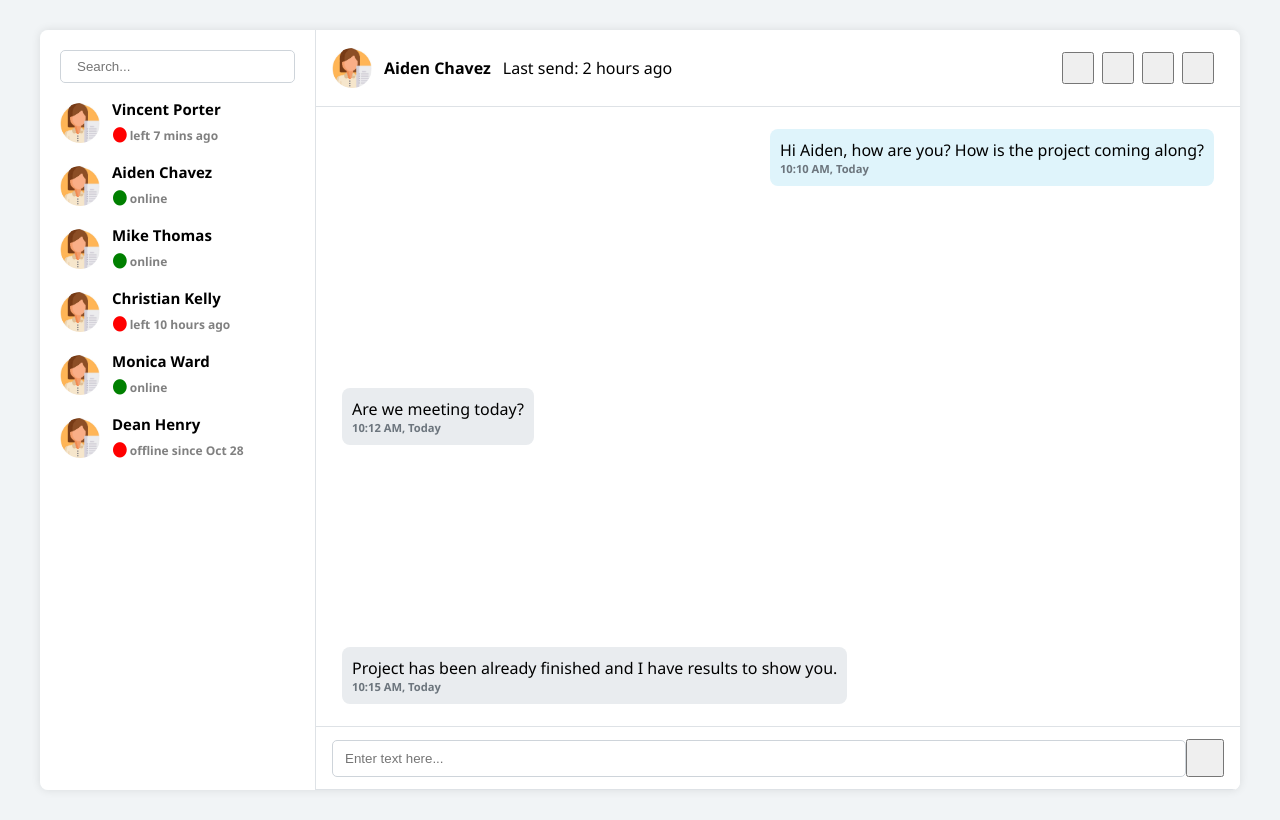
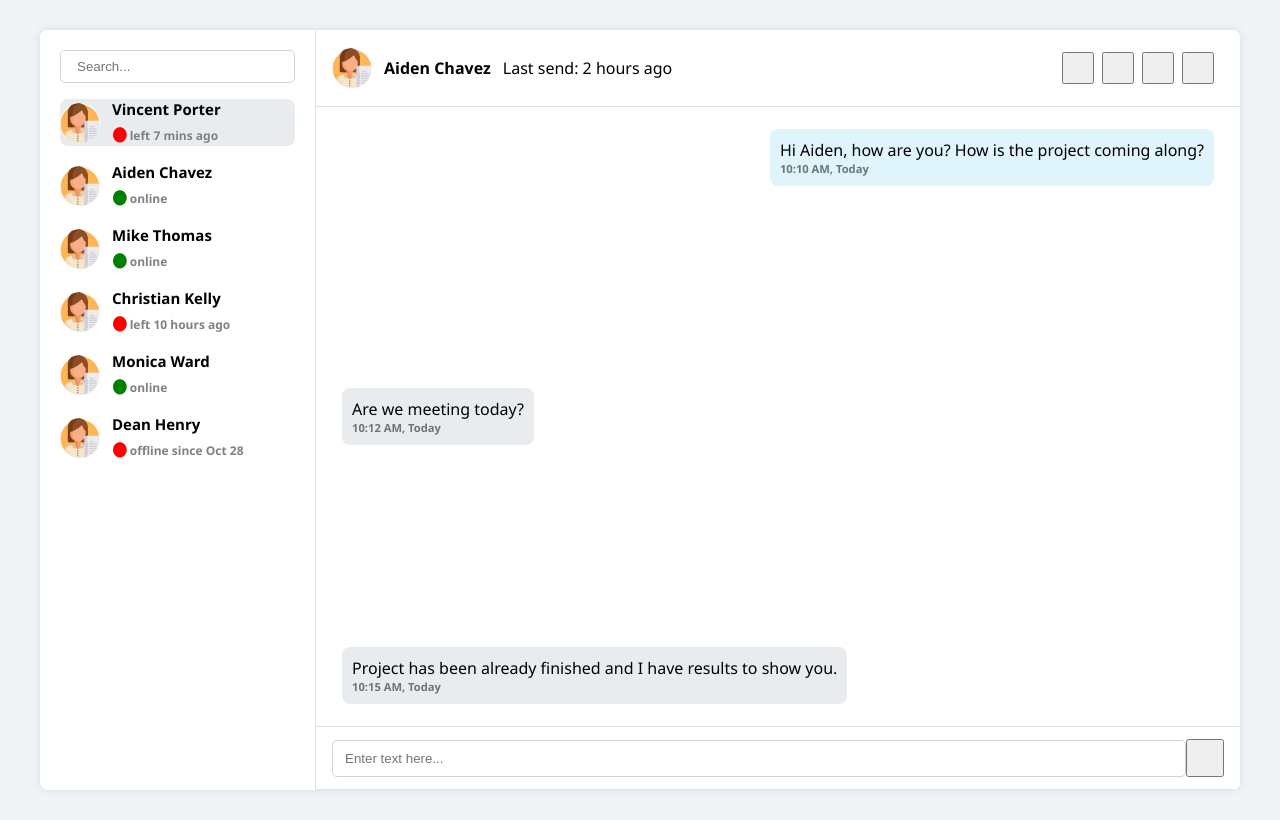
Before and after one commit to Salasevicius/chat-ui-tp1, a plain HTML site: page index.html in a window 1280 px wide. In both pictures the pointer is over the item 177 px from the left and 122 px from the top of the page. Drawn offline with Linux system fonts and the light colour scheme.

Commit message:
Se añade cursor-pointer y hover para lista de contactos

```diff
--- a/style.css
+++ b/style.css
@@ -52,6 +52,12 @@ aside {
   align-items: center;
   gap: 12px;
   border-radius: 8px;
+  cursor: pointer;
+}
+
+.contact:hover {
+  background-color: #e9ecef;
+  ;
 }
 
 .contact img {
```
